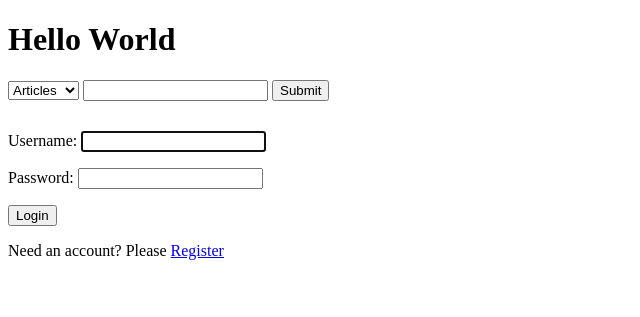
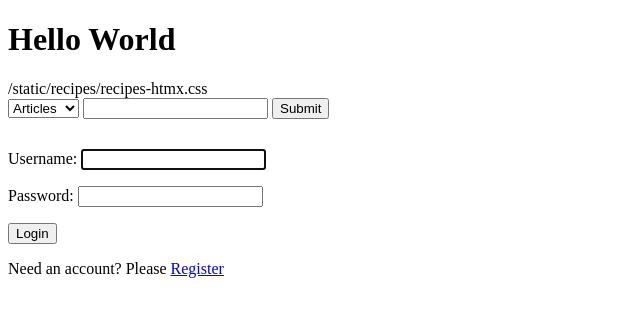
Before and after one commit to bharathkumarkh/Try-Django-, a Django app: page /login/ in a window 1280 px wide. Shown: the top 317 px of the page, without its empty margins (0-640 px from the left). Run offline with Django 3.2, Linux system fonts and the light colour scheme; some libraries are stand-ins or nearby versions.

Commit message:
Minor changes with static config >> Completed 75

```diff
--- a/templates/base.html
+++ b/templates/base.html
@@ -3,10 +3,11 @@
 <html>
     <head>
         <script src="https://unpkg.com/htmx.org@1.7.0"></script>
-        <link rel="stylesheet" href='{% static "/recipes/recipes-htmx.css" %}' />
+        <link rel="stylesheet" href='{% static "recipes/recipes-htmx.css" %}' />
     </head>
     <body>
         <h1>Hello World</h1>
+        {% static "recipes/recipes-htmx.css" %}
         {% include 'search/search-form.html' %}
         {% block content %}
         <h3>This will be replaced</h3>
```
